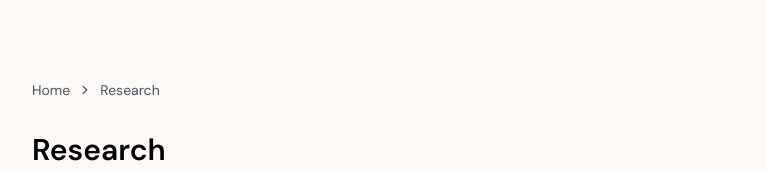
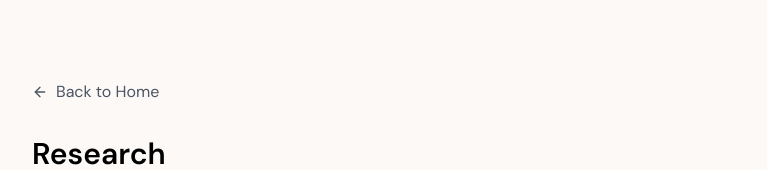
Before and after one commit to c-goenka/personal-website, a Next.js app: page /research in a window 1280 px wide. Shown: the top 170 px of the page, without its empty margins (256-1023 px from the left). Built offline with nearby package versions, Linux system fonts and the light colour scheme.

Commit message:
replace breadcrumb navigation with simple 'back to home' button as no longer have nested pages

```diff
--- a/src/app/projects/page.tsx
+++ b/src/app/projects/page.tsx
@@ -1,22 +1,22 @@
 import Link from "next/link";
 import { getAllProjects, formatDate } from "@/data/projects";
-import { Breadcrumb } from "@/components/Breadcrumb";
 import { getStatusLabel, getStatusColor, getTypeLabel, getTypeColor, getCategoryLabel, getCategoryColor } from "@/utils/badges";
 import { getLinkIcon, getLinkLabel } from "@/utils/linkIcons";
+import { LuArrowLeft } from "react-icons/lu";
 
 export default function Projects() {
     const projects = getAllProjects();
 
-    const breadcrumbItems = [
-        { label: "Home", href: "/" },
-        { label: "Projects", href: "/projects" }
-    ];
-
-
     return (
         <div className="max-w-3xl mx-auto px-8 py-20">
-            {/* Breadcrumb Navigation */}
-            <Breadcrumb items={breadcrumbItems} />
+            {/* Back to Home */}
+            <Link
+                href="/"
+                className="inline-flex items-center gap-2 text-muted hover:text-muted-hover transition-colors mb-8"
+            >
+                <LuArrowLeft size={16} />
+                Back to Home
+            </Link>
 
             <h1 className="text-3xl font-semibold mb-2">Projects</h1>
             <p className="text-muted mb-6">A collection of software, hardware, design, and research work.</p>
--- a/src/app/research/page.tsx
+++ b/src/app/research/page.tsx
@@ -1,22 +1,22 @@
 import Link from "next/link";
 import { getAllResearchProjects } from "@/data/research";
-import { Breadcrumb } from "@/components/Breadcrumb";
 import { getStatusLabel, getStatusColor } from "@/utils/badges";
 import { getLinkIcon, getLinkLabel } from "@/utils/linkIcons";
+import { LuArrowLeft } from "react-icons/lu";
 
 export default function Research() {
     const projects = getAllResearchProjects();
 
-    const breadcrumbItems = [
-        { label: "Home", href: "/" },
-        { label: "Research", href: "/research" }
-    ];
-
-
     return (
         <div className="max-w-3xl mx-auto px-8 py-20">
-            {/* Breadcrumb Navigation */}
-            <Breadcrumb items={breadcrumbItems} />
+            {/* Back to Home */}
+            <Link
+                href="/"
+                className="inline-flex items-center gap-2 text-muted hover:text-muted-hover transition-colors mb-8"
+            >
+                <LuArrowLeft size={16} />
+                Back to Home
+            </Link>
 
             <h1 className="text-3xl font-semibold mb-2">Research</h1>
             <p className="text-muted mb-6">Exploring human-computer interaction and AI-assisted programming.</p>
--- a/src/components/Breadcrumb.tsx
+++ /dev/null
@@ -1,38 +0,0 @@
-import Link from "next/link";
-import { memo } from "react";
-import { LuChevronRight } from "react-icons/lu";
-
-interface BreadcrumbItem {
-    label: string;
-    href: string;
-}
-
-interface BreadcrumbProps {
-    items: BreadcrumbItem[];
-}
-
-export const Breadcrumb = memo(function Breadcrumb({ items }: BreadcrumbProps) {
-    return (
-        <nav className="mb-8">
-            <div className="flex items-center gap-2 text-sm">
-                {items.map((item, index) => (
-                    <div key={index} className="flex items-center gap-2">
-                        {index > 0 && (
-                            <LuChevronRight size={14} className="text-muted" />
-                        )}
-                        {index === items.length - 1 ? (
-                            <span className="text-muted">{item.label}</span>
-                        ) : (
-                            <Link
-                                href={item.href}
-                                className="text-muted hover:text-muted-hover transition-colors"
-                            >
-                                {item.label}
-                            </Link>
-                        )}
-                    </div>
-                ))}
-            </div>
-        </nav>
-    );
-});
```
